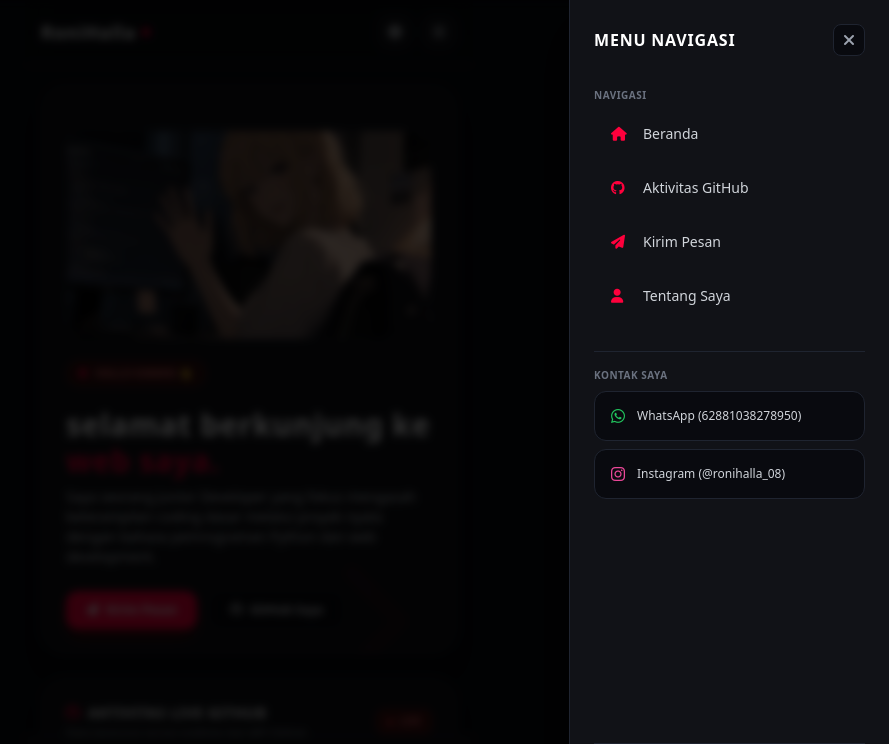
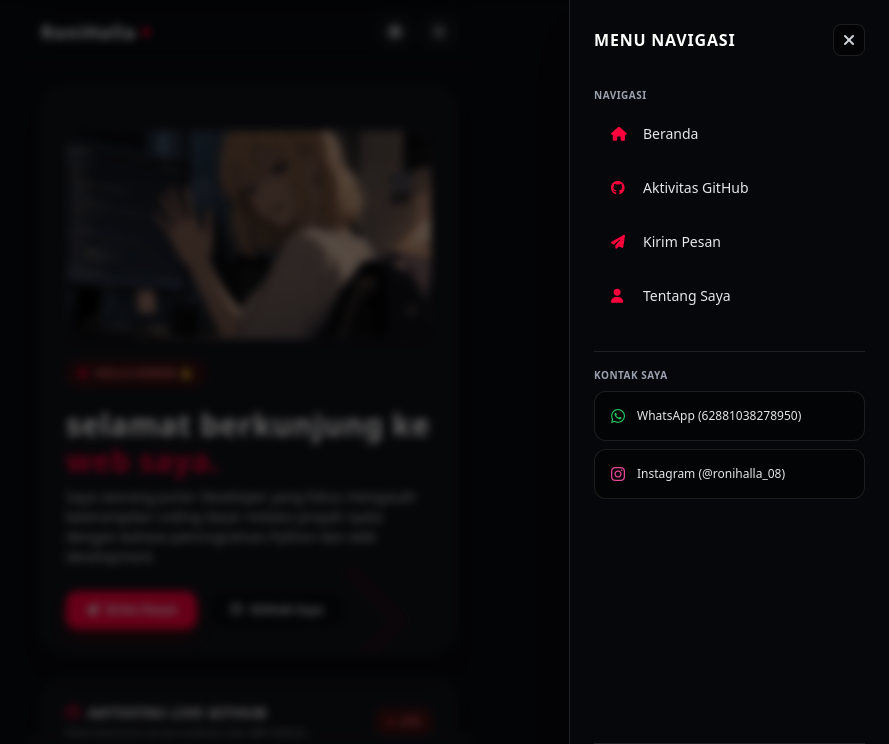
Before and after one commit to rohall12/web-perintis, a plain HTML site: page index.html in a window 1280 px wide. Both pictures are taken after a click on the button 786 px from the left and 32 px from the top of the page. Shown: the top 744 px of the page, without its empty margins (391-1280 px from the left). Drawn offline with nearby package versions, Linux system fonts and the light colour scheme; no server answers.

Commit message:
update web

```diff
--- a/index.html
+++ b/index.html
@@ -83,44 +83,45 @@
         </div>
     </header>
 
-    <!-- SIDEBAR / MENU DRAWER -->
-    <div id="drawer-menu" class="fixed inset-0 z-50 bg-black/80 backdrop-blur-sm hidden transition-opacity">
-        <div class="absolute top-0 right-0 w-80 h-full bg-cyber-card border-l border-cyber-border p-6 flex flex-col justify-between shadow-2xl overflow-y-auto">
+    <!-- SIDEBAR / MENU DRAWER (UPDATED: TRANSPARAN & GLASSMORPHISM) -->
+    <div id="drawer-menu" class="fixed inset-0 z-50 bg-black/60 backdrop-blur-sm hidden transition-opacity">
+        <!-- bg-cyber-dark/70 dan backdrop-blur-xl membuat efek kaca transparan -->
+        <div class="absolute top-0 right-0 w-80 h-full bg-cyber-dark/70 backdrop-blur-xl border-l border-white/10 p-6 flex flex-col justify-between shadow-2xl overflow-y-auto">
             <div>
                 <div class="flex items-center justify-between mb-8">
                     <h3 class="font-extrabold text-white tracking-wider">MENU NAVIGASI</h3>
-                    <button id="close-drawer" class="w-8 h-8 rounded-lg bg-cyber-dark border border-cyber-border flex items-center justify-center text-gray-400 hover:text-white">
+                    <button id="close-drawer" class="w-8 h-8 rounded-lg bg-black/50 border border-white/10 flex items-center justify-center text-gray-300 hover:text-white transition-all">
                         <i class="fa-solid fa-xmark"></i>
                     </button>
                 </div>
                 <nav class="space-y-2 mb-8">
-                    <p class="text-[10px] uppercase font-semibold text-gray-500 tracking-wider mb-2">Navigasi</p>
-                    <a href="#beranda" class="drawer-link flex items-center gap-3 px-4 py-3 rounded-xl text-sm font-medium text-gray-300 hover:bg-red-950/40 hover:text-cyber-red transition-all border border-transparent hover:border-red-900/50">
+                    <p class="text-[10px] uppercase font-semibold text-gray-400 tracking-wider mb-2">Navigasi</p>
+                    <a href="#beranda" class="drawer-link flex items-center gap-3 px-4 py-3 rounded-xl text-sm font-medium text-gray-200 hover:bg-red-950/60 hover:text-cyber-red transition-all border border-transparent hover:border-red-900/50">
                         <i class="fa-solid fa-house text-cyber-red w-5"></i> Beranda
                     </a>
-                    <a href="#github-stats" class="drawer-link flex items-center gap-3 px-4 py-3 rounded-xl text-sm font-medium text-gray-300 hover:bg-red-950/40 hover:text-cyber-red transition-all border border-transparent hover:border-red-900/50">
+                    <a href="#github-stats" class="drawer-link flex items-center gap-3 px-4 py-3 rounded-xl text-sm font-medium text-gray-200 hover:bg-red-950/60 hover:text-cyber-red transition-all border border-transparent hover:border-red-900/50">
                         <i class="fa-brands fa-github text-cyber-red w-5"></i> Aktivitas GitHub
                     </a>
-                    <a href="#contact" class="drawer-link flex items-center gap-3 px-4 py-3 rounded-xl text-sm font-medium text-gray-300 hover:bg-red-950/40 hover:text-cyber-red transition-all border border-transparent hover:border-red-900/50">
+                    <a href="#contact" class="drawer-link flex items-center gap-3 px-4 py-3 rounded-xl text-sm font-medium text-gray-200 hover:bg-red-950/60 hover:text-cyber-red transition-all border border-transparent hover:border-red-900/50">
                         <i class="fa-solid fa-paper-plane text-cyber-red w-5"></i> Kirim Pesan
                     </a>
-                    <a href="#about" class="drawer-link flex items-center gap-3 px-4 py-3 rounded-xl text-sm font-medium text-gray-300 hover:bg-red-950/40 hover:text-cyber-red transition-all border border-transparent hover:border-red-900/50">
+                    <a href="#about" class="drawer-link flex items-center gap-3 px-4 py-3 rounded-xl text-sm font-medium text-gray-200 hover:bg-red-950/60 hover:text-cyber-red transition-all border border-transparent hover:border-red-900/50">
                         <i class="fa-solid fa-user text-cyber-red w-5"></i> Tentang Saya
                     </a>
                 </nav>
 
-                <div class="space-y-2 pt-4 border-t border-cyber-border">
-                    <p class="text-[10px] uppercase font-semibold text-gray-500 tracking-wider mb-2">Kontak Saya</p>
-                    <a href="https://wa.me/62881038278950" target="_blank" class="flex items-center gap-3 px-4 py-3 rounded-xl text-xs font-medium text-gray-300 bg-cyber-dark border border-cyber-border hover:border-green-600 transition-all">
+                <div class="space-y-2 pt-4 border-t border-white/10">
+                    <p class="text-[10px] uppercase font-semibold text-gray-400 tracking-wider mb-2">Kontak Saya</p>
+                    <a href="https://wa.me/62881038278950" target="_blank" class="flex items-center gap-3 px-4 py-3 rounded-xl text-xs font-medium text-gray-200 bg-black/40 border border-white/10 hover:border-green-500/50 transition-all">
                         <i class="fa-brands fa-whatsapp text-green-500 text-base"></i> WhatsApp (62881038278950)
                     </a>
-                    <a href="https://instagram.com/ronihalla_08" target="_blank" class="flex items-center gap-3 px-4 py-3 rounded-xl text-xs font-medium text-gray-300 bg-cyber-dark border border-cyber-border hover:border-pink-600 transition-all">
+                    <a href="https://instagram.com/ronihalla_08" target="_blank" class="flex items-center gap-3 px-4 py-3 rounded-xl text-xs font-medium text-gray-200 bg-black/40 border border-white/10 hover:border-pink-500/50 transition-all">
                         <i class="fa-brands fa-instagram text-pink-500 text-base"></i> Instagram (@ronihalla_08)
                     </a>
                 </div>
             </div>
-            <div class="pt-4 border-t border-cyber-border text-center">
-                <p class="text-[11px] text-gray-500 font-mono">WITA Timezone active</p>
+            <div class="pt-4 border-t border-white/10 text-center">
+                <p class="text-[11px] text-gray-400 font-mono">WITA Timezone active</p>
             </div>
         </div>
     </div>
@@ -204,7 +205,8 @@
                 <h2 class="text-sm font-bold text-white uppercase tracking-wider flex items-center gap-2">
                     <i class="fa-solid fa-paper-plane text-cyber-red"></i> Kirim Pesan
                 </h2>
-                <p class="text-[11px] text-gray-400">Pesan akan tersimpan aman dan terdeteksi instan via Bot Telegram.</p>
+                <!-- Teks yang baru saja diperbarui -->
+                <p class="text-[11px] text-gray-400 leading-relaxed">Kirim pesan kamu dan pesan kamu akan diteruskan menggunakan Bot telegram ke develop R.H</p>
             </div>
 
             <!-- Gambar HD Gojo di Card Kontak -->
```
